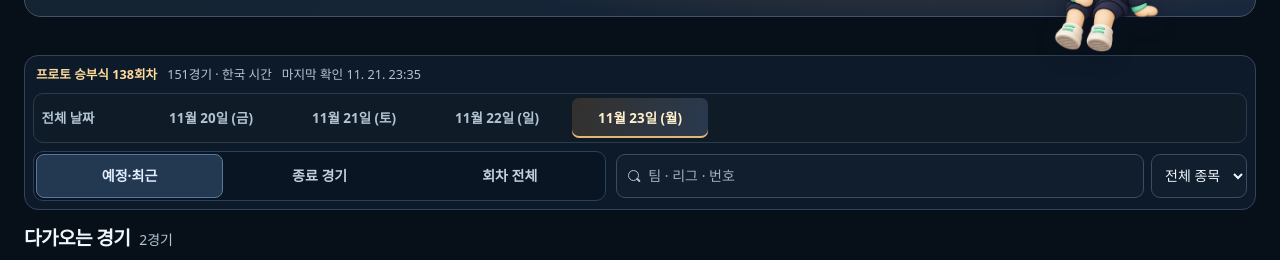
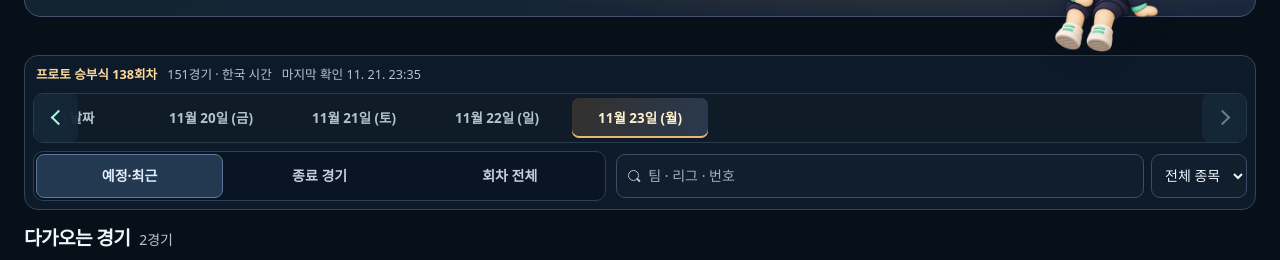
Before and after one commit to pearl-jinju/toto, a plain HTML site: page public/index.html in a window 1280 px wide. Shown: the part 249-509 px from the top of the page. Drawn offline with Linux system fonts and the light colour scheme; no server answers.

Commit message:
Add visual date navigation arrows

```diff
--- a/public/date-roller.js
+++ b/public/date-roller.js
@@ -27,6 +27,21 @@ export function mountDateRoller(container, onChange) {
   container.classList.add("date-roller");
   container.replaceChildren(track);
 
+  const controls = container.id === "schedule-dates" ? [-1,1].map(step=>{
+    const button = owner.createElement("button");
+    button.type = "button";
+    button.className = "date-roller-arrow";
+    button.dataset.direction = step < 0 ? "previous" : "next";
+    button.setAttribute("aria-label",step < 0 ? "이전 날짜" : "다음 날짜");
+    button.disabled = true;
+    button.addEventListener("click",()=>{
+      selection(index + step,true);
+      aligned(index);
+    });
+    container.append(button);
+    return button;
+  }) : [];
+
   let values = [];
   let labels = [];
   let items = [];
@@ -51,6 +66,7 @@ export function mountDateRoller(container, onChange) {
     items[index]?.classList.add("is-active");
     track.setAttribute("aria-valuenow",String(index));
     track.setAttribute("aria-valuetext",labels[index]);
+    controls.forEach((button,i)=>{button.disabled = i === 0 ? index === 0 : index >= items.length - 1;});
     if (notify && index !== previous) onChange(values[index]);
   }
 
--- a/public/style.css
+++ b/public/style.css
@@ -826,3 +826,13 @@ a.overlay-launch {text-decoration:none}
 
 .schedule-empty-actions {display:flex;flex-wrap:wrap;gap:8px}
 .schedule-empty-actions button:first-child {border-color:#538c82;color:#aef8e2}
+
+#schedule-dates.date-roller {position:relative;isolation:isolate}
+#schedule-dates .date-roller-arrow {position:absolute;z-index:1;inset-block:0;display:grid;place-items:center;min-height:44px;width:44px;padding:0;border:0;border-radius:8px;background:linear-gradient(90deg,#142737 65%,#142737e8);color:#aaf5df;cursor:pointer}
+#schedule-dates .date-roller-arrow[data-direction=previous] {inset-inline-start:0}
+#schedule-dates .date-roller-arrow[data-direction=next] {inset-inline-end:0}
+#schedule-dates .date-roller-arrow::before {content:"";width:9px;height:9px;border:solid currentColor;border-width:2px 2px 0 0;transform:translateX(-2px) rotate(45deg)}
+#schedule-dates .date-roller-arrow[data-direction=previous]::before {transform:translateX(2px) rotate(-135deg)}
+#schedule-dates .date-roller-arrow:not(:disabled):hover {background:#244250;color:#eafffa}
+#schedule-dates .date-roller-arrow:disabled {color:#66808e;cursor:default}
+#schedule-dates .date-roller-arrow:focus-visible {outline-offset:-3px}
```
